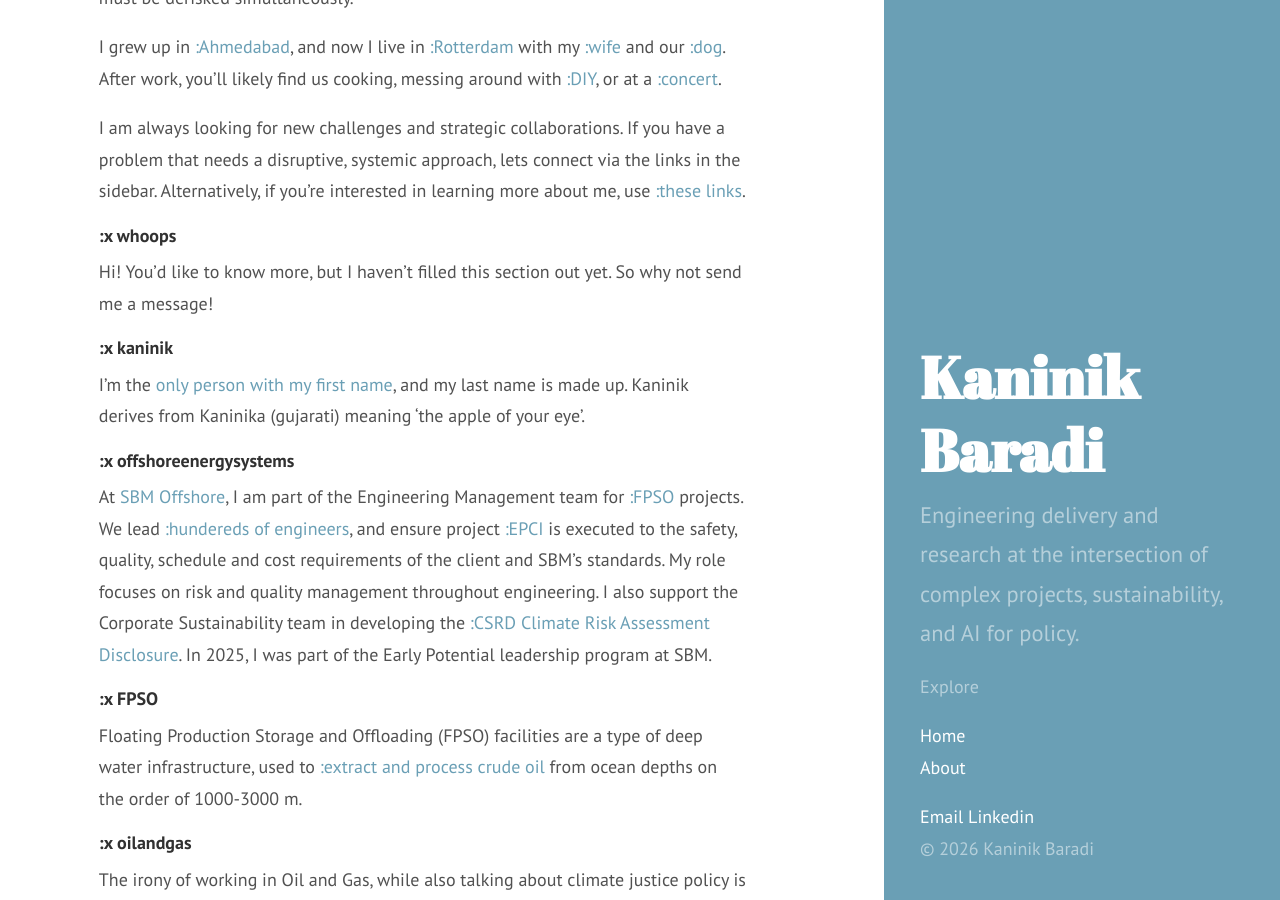
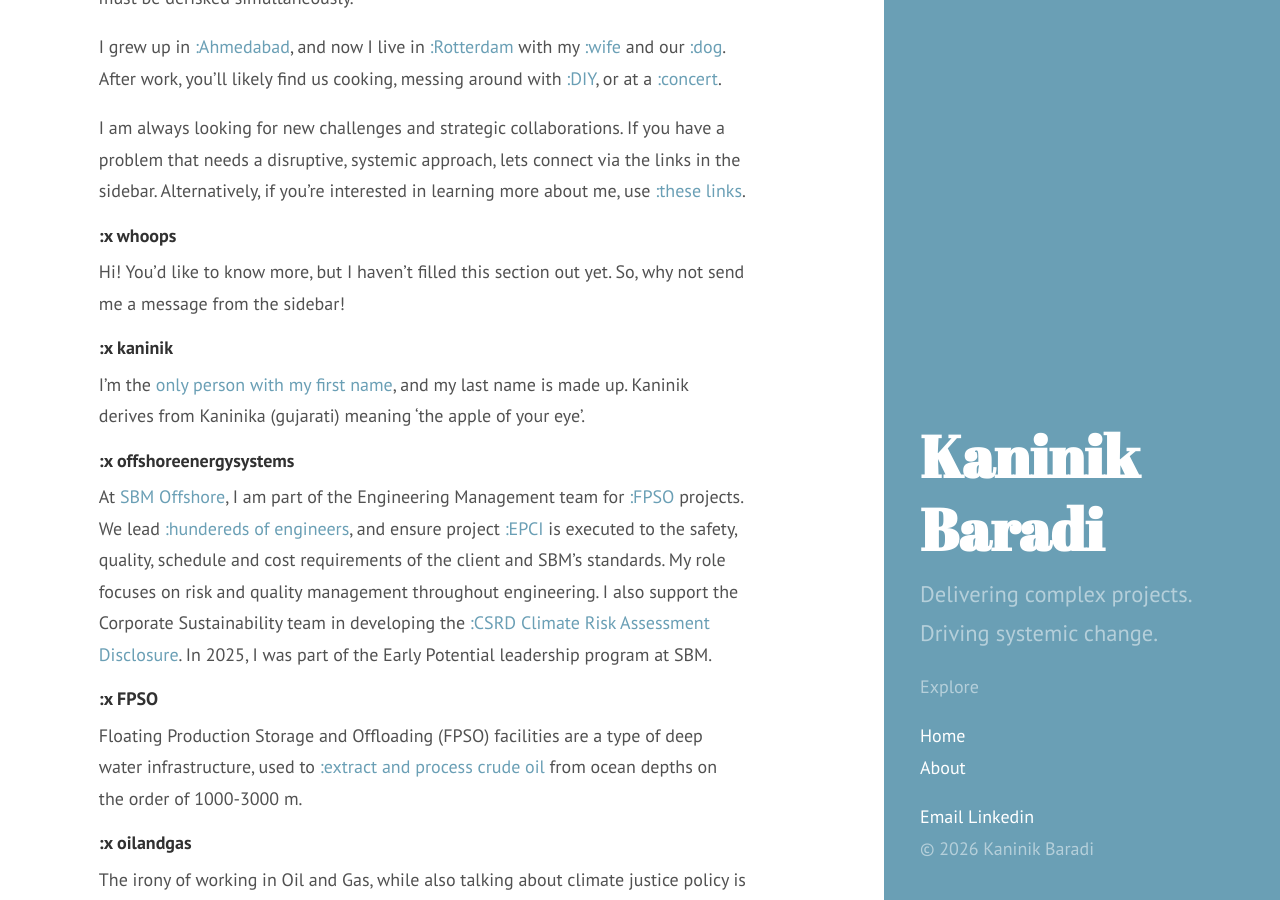
Before and after one commit to MechaKaradi/mechakaradi.github.io, a Jekyll site: the page built from index.md, in a window 1280 px wide and 900 px high, scrolled down 407 px. Built offline with Jekyll 4.4.1, drawn with Linux system fonts in a browser that asks for light colours; Markdown is read by kramdown in place of the engine named in the settings; the list of posts is cut into pages by our own code.

Commit message:
minor edits to index

```diff
--- a/_config.yml
+++ b/_config.yml
@@ -7,8 +7,8 @@ permalink:        pretty
 
 # Setup
 title:            "Kaninik Baradi"
-tagline:          "Project execution • Systems engineering • Climate Risk • Public policy"
-description:      "Engineering delivery and research at the intersection of complex projects, sustainability, and AI for policy."
+tagline:          "Complex Systems Engineering & Management • Climate Risk • Public policy"
+description:      "Delivering complex projects. Driving systemic change."
 url:              "https://mechakaradi.github.io"
 baseurl:          "/"
 
--- a/index.md
+++ b/index.md
@@ -6,22 +6,22 @@ title: Hi!
 
 I’m [:Kaninik](#kaninik). In my day job, I deliver billion-dollar [:offshore energy systems](#offshoreenergysystems). I am also afliated as a researcher at TU Delft where I use [:AI](#aiisntjustonething) to make [:climate adaptation policy more inclusive](#ClimateJustice). Some of my impactful work includes architecting [:digital solutions for urban resilience](#quneiform), and introducing [:disruptive innovations to wastewater management](#monitrd).
 
-I am energized by unlocking value from [:innovations]() to solve [:wicked problems](). I thrive in [:complexity and uncertainity]() where [:engineering, finance, and regulation]() must be derisked simultaneously.
+I am energized by unlocking value from [:innovations](#whoops) to solve [:wicked problems](#whoops). I thrive in [:complexity and uncertainity](#whoops) where [:engineering, finance, and regulation](#whoops) must be derisked simultaneously.
 
-I grew up in [:Ahmedabad](), and now I live in [:Rotterdam]() with my [:wife]() and our [:dog](). After work, you'll likely find us cooking, messing around with [:DIY](), or at a [:concert]().
+I grew up in [:Ahmedabad](#whoops), and now I live in [:Rotterdam](#whoops) with my [:wife](#whoops) and our [:dog](#whoops). After work, you'll likely find us cooking, messing around with [:DIY](#whoops), or at a [:concert](#whoops).
 
-I am always looking for new challenges and strategic collaborations. If you have a problem that needs a disruptive, systemic approach, lets connect via the links in the sidebar. Alternatively, if you're interested in learning more about me, use [:these links]().
+I am always looking for new challenges and strategic collaborations. If you have a problem that needs a disruptive, systemic approach, lets connect via the links in the sidebar. Alternatively, if you're interested in learning more about me, use [:these links](#whoops).
 
 ###### :x whoops
-Hi! You'd like to know more, but I haven't filled this section out yet. So why not send me a message!
+Hi! You'd like to know more, but I haven't filled this section out yet. So, why not send me a message from the sidebar!
 
 
 
 ###### :x kaninik
-I'm the [only person with my first name](), and my last name is made up. Kaninik derives from Kaninika (gujarati) meaning 'the apple of your eye'.
+I'm the [only person with my first name](#whoops), and my last name is made up. Kaninik derives from Kaninika (gujarati) meaning 'the apple of your eye'.
 
 ###### :x offshoreenergysystems
-At [SBM Offshore](), I am part of the Engineering Management team for [:FPSO](#fpso) projects. We lead [:hundereds of engineers](#workhours), and ensure project [:EPCI]() is executed to the safety, quality, schedule and cost requirements of the client and SBM's standards.
+At [SBM Offshore](#whoops), I am part of the Engineering Management team for [:FPSO](#fpso) projects. We lead [:hundereds of engineers](#workhours), and ensure project [:EPCI](#whoops) is executed to the safety, quality, schedule and cost requirements of the client and SBM's standards.
 My role focuses on risk and quality management throughout engineering. I also support the Corporate Sustainability team in developing the [:CSRD Climate Risk Assessment Disclosure](#CSRDPCRA). In 2025, I was part of the Early Potential leadership program at SBM.
 
 ###### :x FPSO
@@ -37,7 +37,7 @@ A typical project spends upwards of 1 million work-hours on engineering design d
 My first project used evolutionary multi-objective optimisation algorithms to look at the impacts of different climate scenarios on global economic inequity. The more recent work has been looking into the structured use of large language models to transform qualitative research methods into quantitative ones.
 
 ###### :x CSRD PCRA
-CSRD PCRA - bit jargon heavy, but what it means is the EU requires all large companies to _quantify_ the risk they are exposed to from climate change. I have been involved in the assessment of this risk for SBM since the 2023, when the reporting requirements were first introduced. You can see the public disclosures resulting from this work in SBM's [annual report]().
+CSRD PCRA - bit jargon heavy, but what it means is the EU requires all large companies to _quantify_ the risk they are exposed to from climate change. I have been involved in the assessment of this risk for SBM since the 2023, when the reporting requirements were first introduced. You can see the public disclosures resulting from this work in SBM's [annual report](#whoops).
 
 
 ###### :x Monitrd
@@ -89,7 +89,7 @@ I want to create coherence between 3 identities - engineering manager in a large
 
 Engineering complex systems , managing people to work better in the system.
 Engineering Project Manager. Public Policy Researcher. Innovating to solve wicked problems.
-Delivering multi-billion dollar FPSOs. As a researcher, I am developing tools to ensure public policy is well designed. and trying to solve other [:wicked problems]().
+Delivering multi-billion dollar FPSOs. As a researcher, I am developing tools to ensure public policy is well designed. and trying to solve other [:wicked problems](#whoops).
 
 physical climate risk assessement - CSRD
 early potential program
```
